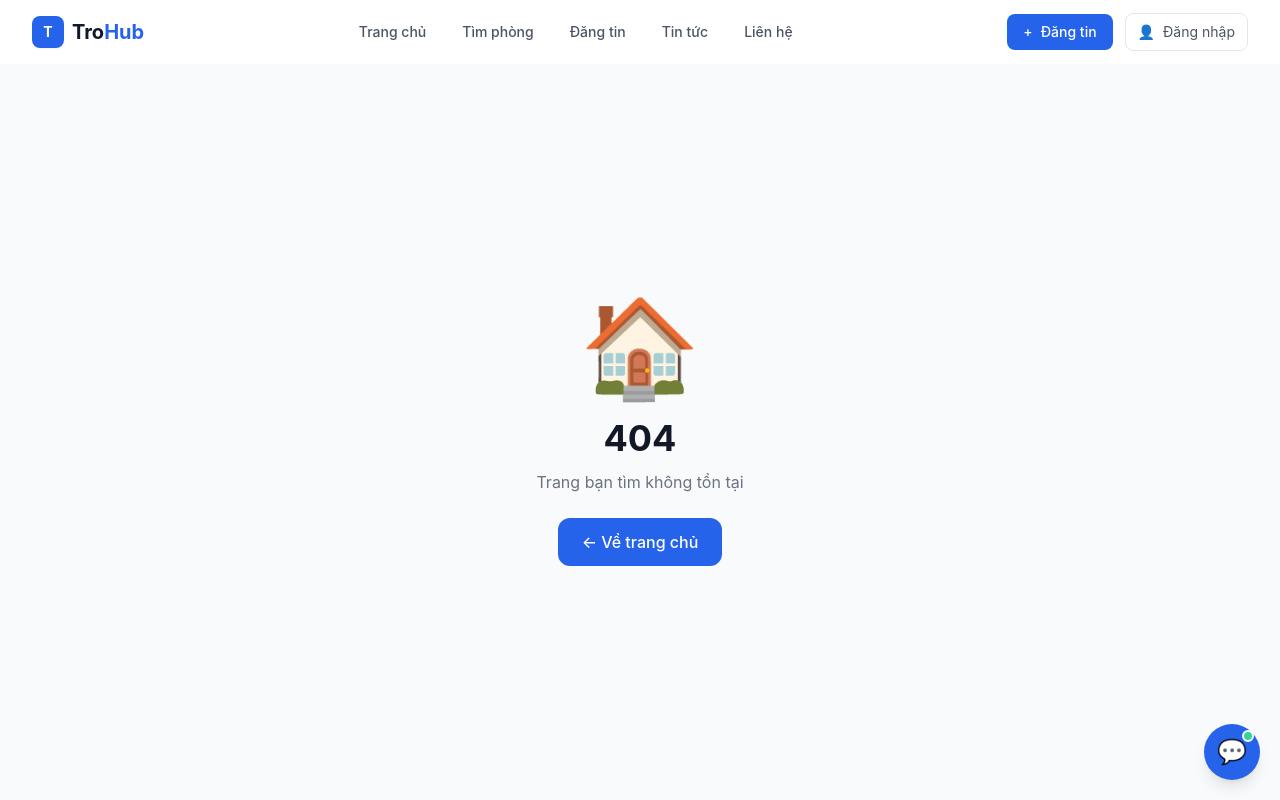
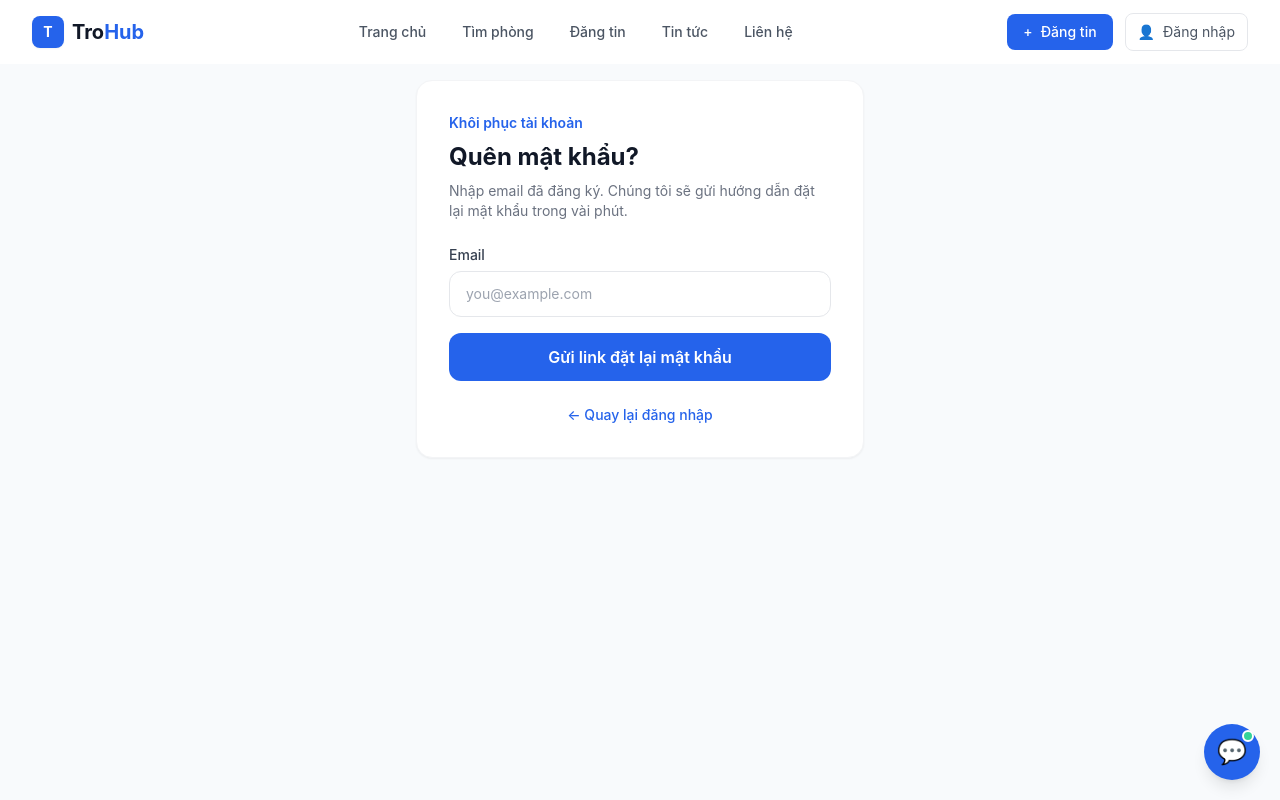
Before and after one commit to huuxuan22/TroHub, a React (Vite) app in the folder frontend/: page /forgot-password in a window 1280 px wide. Shown: the top 800 px of the page. Built offline with nearby package versions, Linux system fonts and the light colour scheme.

Commit message:
feat: add Forgot Password page and update routing

```diff
--- a/frontend/src/App.jsx
+++ b/frontend/src/App.jsx
@@ -9,6 +9,7 @@ import RoomDetailPage from './pages/RoomDetailPage';
 import PostRoomPage from './pages/PostRoomPage';
 import LoginPage from './pages/LoginPage';
 import RegisterPage from './pages/RegisterPage';
+import ForgotPasswordPage from './pages/ForgotPasswordPage';
 import ContactPage from './pages/ContactPage';
 import NewsPage from './pages/NewsPage';
 import './index.css';
@@ -41,6 +42,7 @@ export default function App() {
             <Route path="/post" element={<PostRoomPage />} />
             <Route path="/login" element={<LoginPage />} />
             <Route path="/register" element={<RegisterPage />} />
+            <Route path="/forgot-password" element={<ForgotPasswordPage />} />
             <Route path="/contact" element={<ContactPage />} />
             <Route path="/news" element={<NewsPage />} />
             <Route path="*" element={<NotFoundPage />} />
--- /dev/null
+++ b/frontend/src/pages/ForgotPasswordPage.jsx
@@ -0,0 +1,103 @@
+import React, { useState } from 'react';
+import { Link } from 'react-router-dom';
+import { Mail } from 'lucide-react';
+
+export default function ForgotPasswordPage() {
+  const [email, setEmail] = useState('');
+  const [sent, setSent] = useState(false);
+  const [submitting, setSubmitting] = useState(false);
+
+  const handleSubmit = (e) => {
+    e.preventDefault();
+    setSubmitting(true);
+    // TODO: gọi API gửi link đặt lại mật khẩu
+    console.log('forgot-password', { email });
+    window.setTimeout(() => {
+      setSubmitting(false);
+      setSent(true);
+    }, 600);
+  };
+
+  const handleResend = () => {
+    setSent(false);
+    setEmail('');
+  };
+
+  return (
+    <div className="min-h-screen bg-slate-50 pt-20 pb-10 px-4">
+      <div className="max-w-md mx-auto">
+        <div className="bg-white rounded-2xl border border-gray-100 shadow-sm p-6 sm:p-8">
+          {!sent ? (
+            <>
+              <p className="text-sm font-semibold text-blue-600 mb-2">Khôi phục tài khoản</p>
+              <h1 className="text-2xl font-bold text-gray-900 mb-2">Quên mật khẩu?</h1>
+              <p className="text-sm text-gray-500 mb-6">
+                Nhập email đã đăng ký. Chúng tôi sẽ gửi hướng dẫn đặt lại mật khẩu trong vài phút.
+              </p>
+
+              <form onSubmit={handleSubmit} className="space-y-4">
+                <div>
+                  <label htmlFor="forgot-email" className="block text-sm font-medium text-gray-700 mb-1.5">
+                    Email
+                  </label>
+                  <input
+                    id="forgot-email"
+                    type="email"
+                    required
+                    autoComplete="email"
+                    value={email}
+                    onChange={(e) => setEmail(e.target.value)}
+                    placeholder="you@example.com"
+                    className="w-full border border-gray-200 rounded-xl px-4 py-3 text-sm focus:outline-none focus:ring-2 focus:ring-blue-500"
+                  />
+                </div>
+
+                <button
+                  type="submit"
+                  disabled={submitting}
+                  className="w-full bg-blue-600 hover:bg-blue-700 disabled:opacity-70 disabled:pointer-events-none text-white py-3 rounded-xl font-semibold transition-colors"
+                >
+                  {submitting ? 'Đang gửi…' : 'Gửi link đặt lại mật khẩu'}
+                </button>
+              </form>
+
+              <p className="text-sm text-gray-600 mt-6 text-center">
+                <Link to="/login" className="text-blue-600 font-medium hover:underline">
+                  ← Quay lại đăng nhập
+                </Link>
+              </p>
+            </>
+          ) : (
+            <div className="text-center">
+              <div className="mx-auto mb-5 flex h-14 w-14 items-center justify-center rounded-full bg-blue-50 text-blue-600">
+                <Mail className="w-7 h-7" strokeWidth={1.75} aria-hidden />
+              </div>
+              <h1 className="text-xl font-bold text-gray-900 mb-2">Đã gửi email</h1>
+              <p className="text-sm text-gray-600 mb-1">
+                Kiểm tra hộp thư <span className="font-semibold text-gray-900">{email}</span>
+              </p>
+              <p className="text-sm text-gray-500 mb-6">
+                Nếu không thấy, hãy xem thư mục spam hoặc quảng cáo. Link có hiệu lực trong thời gian giới hạn.
+              </p>
+              <div className="flex flex-col sm:flex-row gap-3 justify-center">
+                <button
+                  type="button"
+                  onClick={handleResend}
+                  className="text-sm font-medium text-blue-600 hover:underline py-2"
+                >
+                  Gửi lại cho email khác
+                </button>
+                <Link
+                  to="/login"
+                  className="inline-flex justify-center items-center rounded-xl border border-gray-200 bg-white px-4 py-2.5 text-sm font-semibold text-gray-800 hover:bg-gray-50 transition-colors"
+                >
+                  Về đăng nhập
+                </Link>
+              </div>
+            </div>
+          )}
+        </div>
+      </div>
+    </div>
+  );
+}
--- a/frontend/src/pages/LoginPage.jsx
+++ b/frontend/src/pages/LoginPage.jsx
@@ -55,7 +55,9 @@ export default function LoginPage() {
                 />
                 Ghi nhớ đăng nhập
               </label>
-              <a href="#" className="text-blue-600 hover:underline">Quên mật khẩu?</a>
+              <Link to="/forgot-password" className="text-blue-600 hover:underline">
+                Quên mật khẩu?
+              </Link>
             </div>
 
             <button
```
